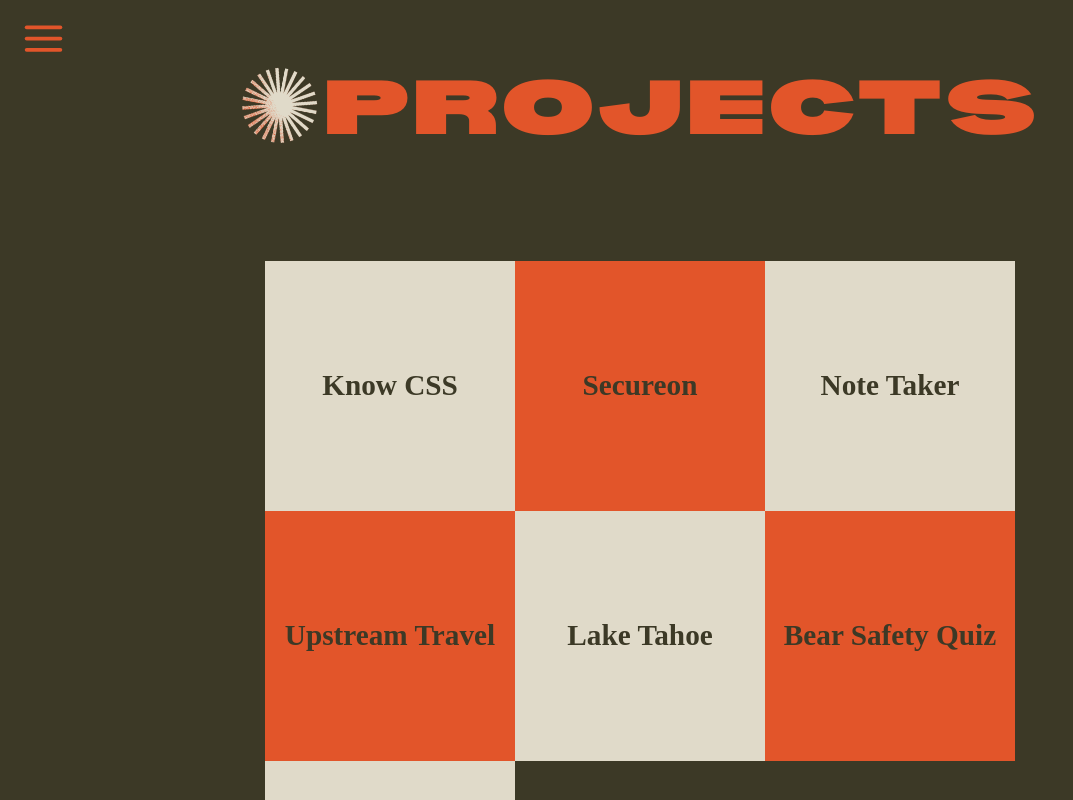
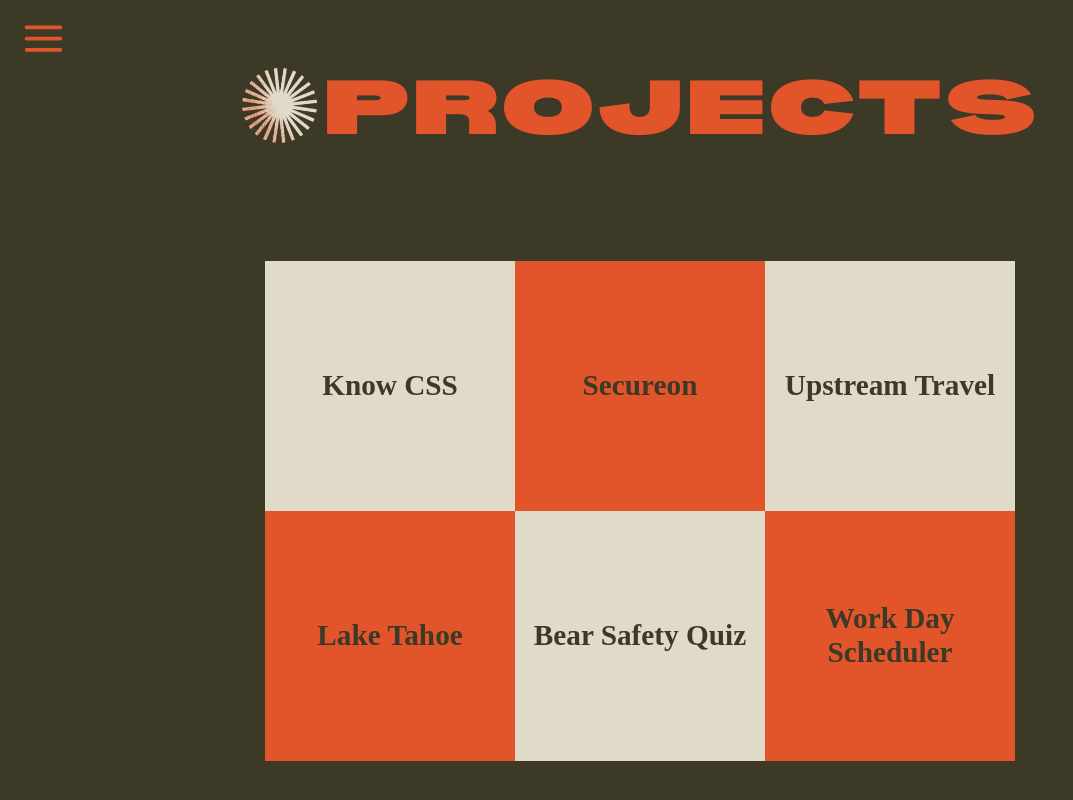
Before and after one commit to laineycreighton/my-portfolio, a React (Vite) app: page /projects in a window 1280 px wide. Shown: the top 800 px of the page, without its empty margins (0-1073 px from the left). Built offline with nearby package versions, Linux system fonts and the light colour scheme; a web font is replaced by a local one.

Commit message:
remove note taker project

```diff
--- a/src/pages/Projects.jsx
+++ b/src/pages/Projects.jsx
@@ -23,11 +23,6 @@
             title: 'Secureon',
             repo: 'https://github.com/laineycreighton/secureon',
             website: 'https://secureon.netlify.app/'
-        },
-        {
-            title: 'Note Taker',
-            repo: 'https://github.com/laineycreighton/note-taker',
-            website: 'https://note-taker-lc-f3a7a9f96b3c.herokuapp.com/'
         },
         {
             title: 'Upstream Travel',
```
